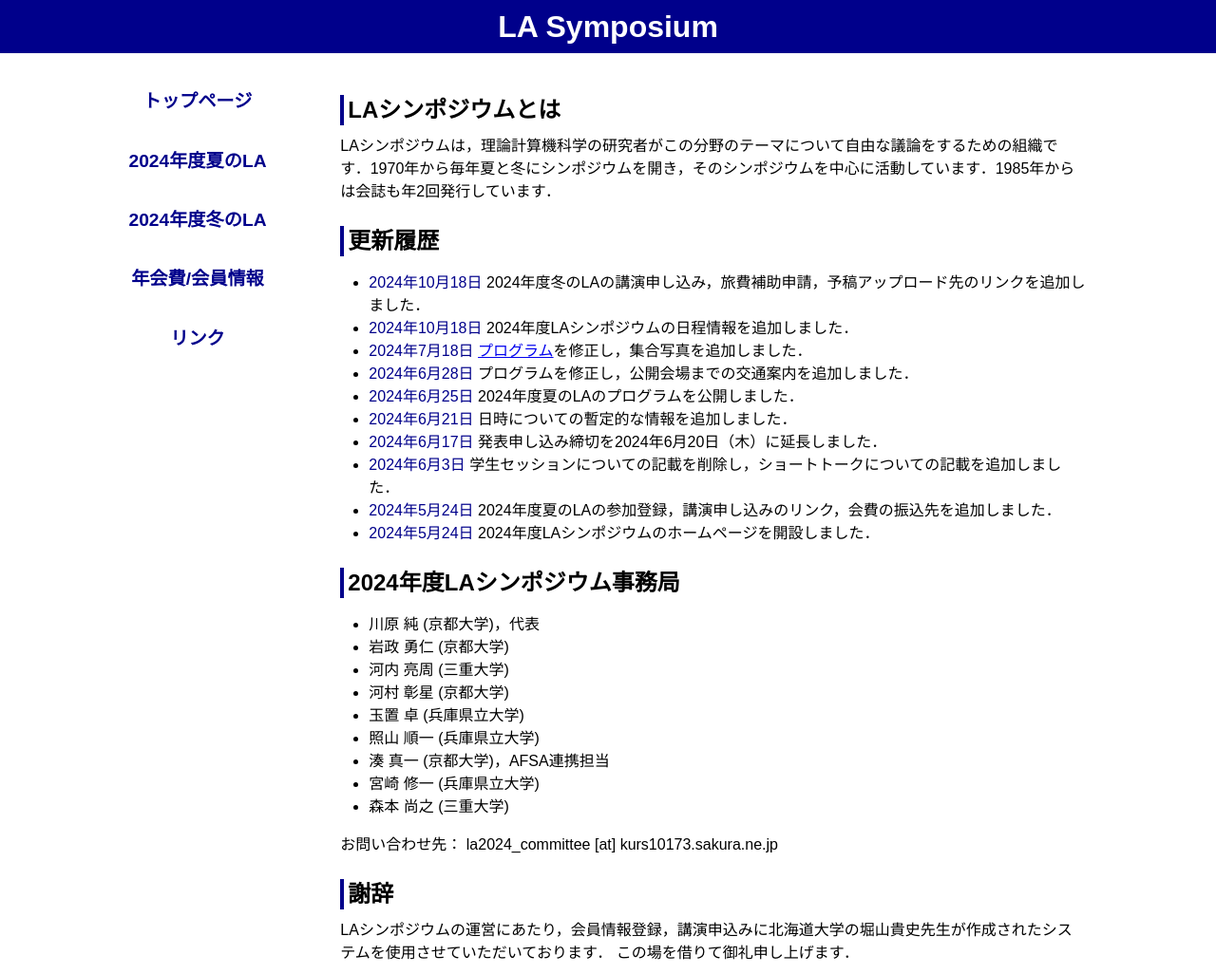
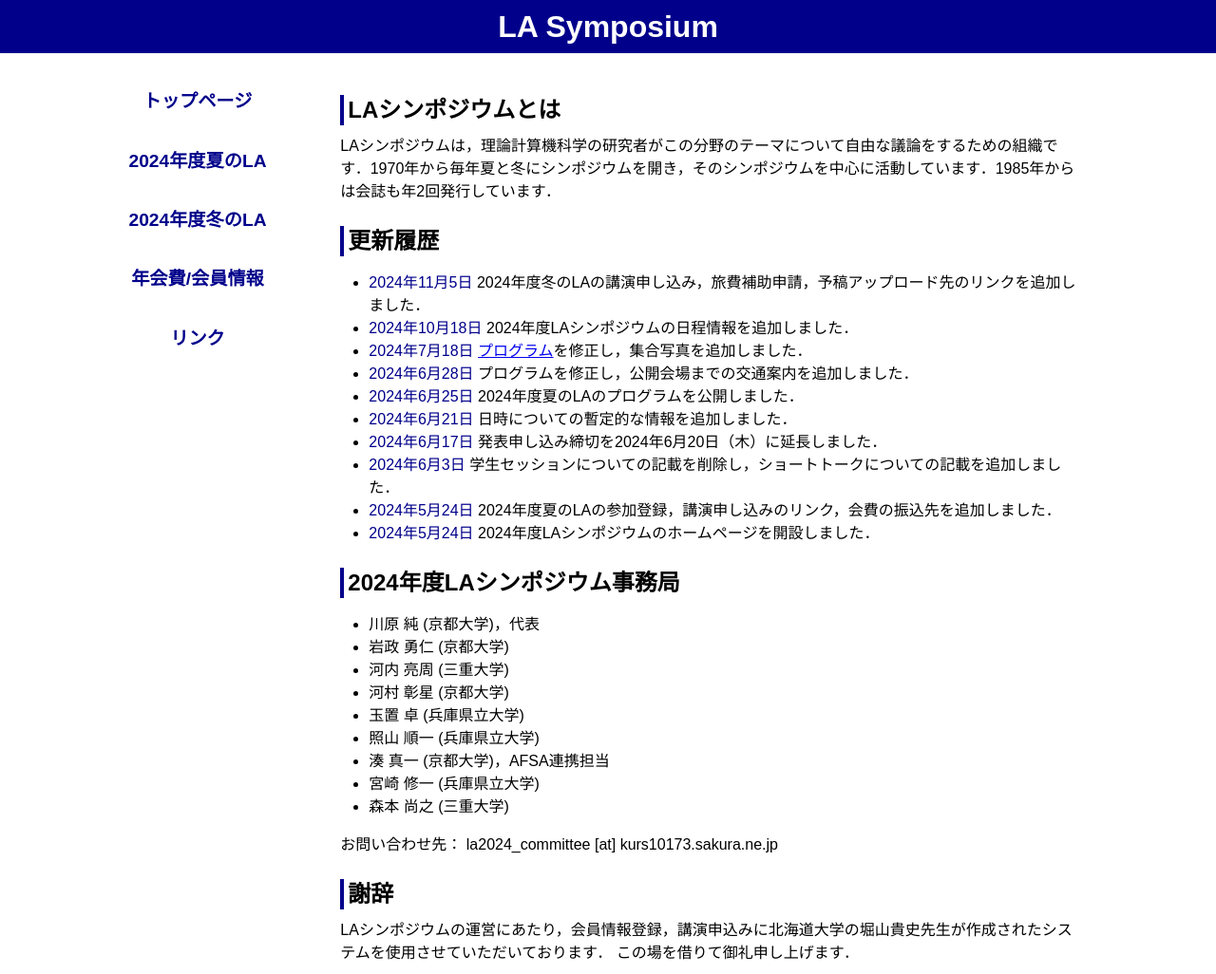
Before and after one commit to ytamura12/la-symposium_test.github.io, a Jekyll site: the page built from index.md, in a window 1280 px wide. Shown: the whole page at 95% size. Built offline with Jekyll 4.4.1, drawn with Linux system fonts in a browser that asks for light colours.

Commit message:
Update news.md

```diff
--- a/_includes/news.md
+++ b/_includes/news.md
@@ -1,6 +1,6 @@
 更新履歴
 --------
-* <span class="date">2024年10月18日</span> 2024年度冬のLAの講演申し込み，旅費補助申請，予稿アップロード先のリンクを追加しました．
+* <span class="date">2024年11月5日</span> 2024年度冬のLAの講演申し込み，旅費補助申請，予稿アップロード先のリンクを追加しました．
 * <span class="date">2024年10月18日</span> 2024年度LAシンポジウムの日程情報を追加しました．
 * <span class="date">2024年7月18日</span> [プログラム](./2024/la2024s_program_v3.pdf)を修正し，集合写真を追加しました．
 * <span class="date">2024年6月28日</span> プログラムを修正し，公開会場までの交通案内を追加しました．
```
